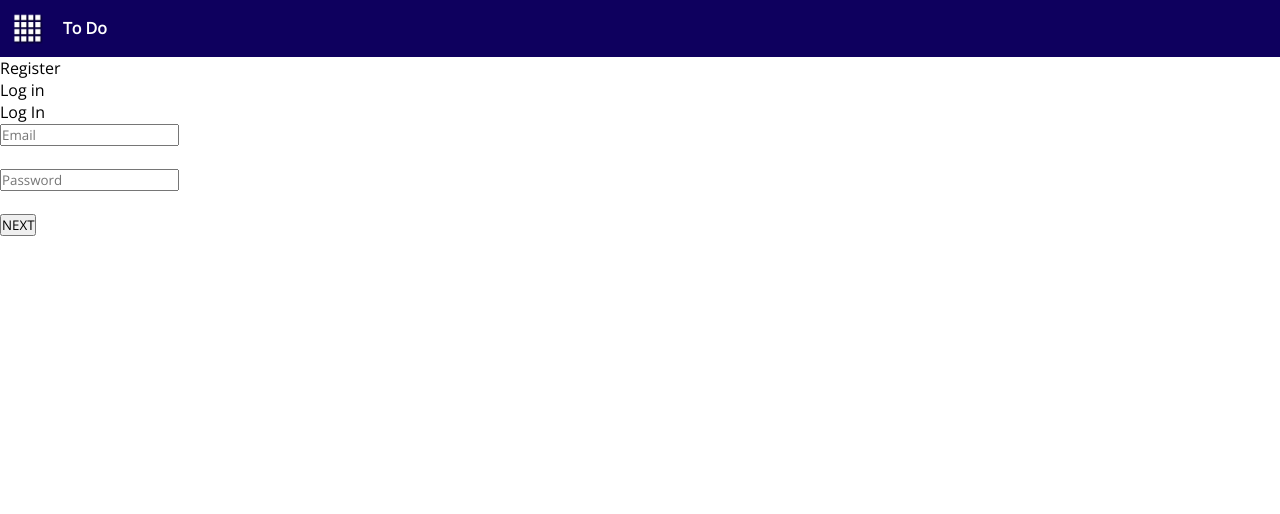
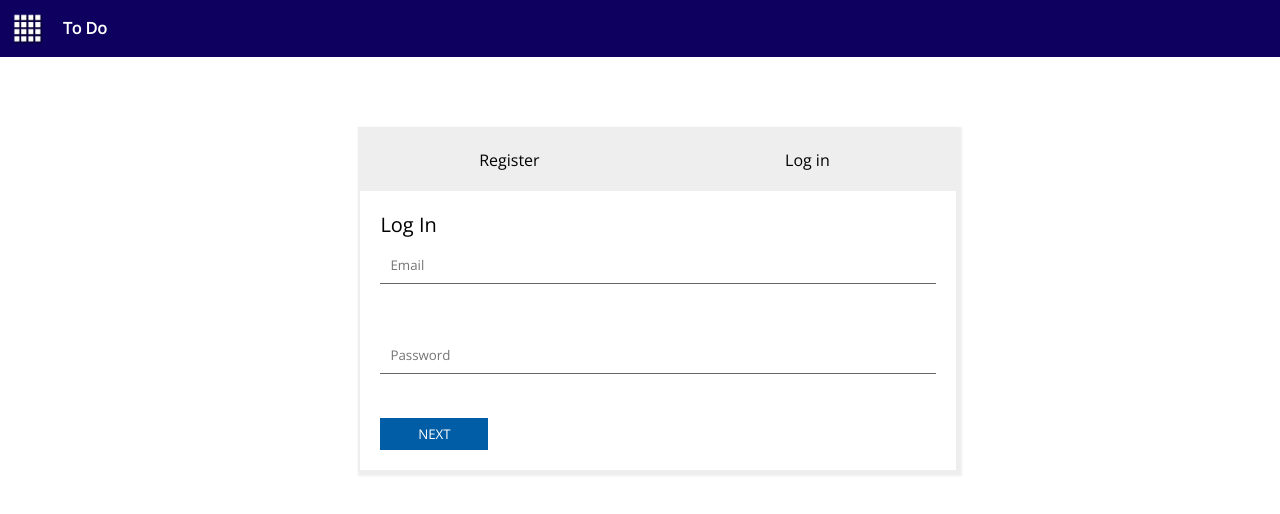
Before and after one commit to DiogoPereira56/todo-frontend, a React (Create React App) app: page / in a window 1280 px wide. Shown: the top 514 px of the page. Built offline with nearby package versions, Linux system fonts and the light colour scheme.

Commit message:
Added Styles to the Login page

```diff
--- a/src/components/LoginForm.js
+++ b/src/components/LoginForm.js
@@ -25,7 +25,7 @@ const LoginForm = () => {
           <Aside onClick={() => setLogIn(true)}>Log in</Aside>
         </Flexbox>
 
-        <Content>
+
           {logIn && (
             <Form onSubmit={(handleLogIn)}>
               <Label>Log In</Label><br/>
@@ -43,7 +43,7 @@ const LoginForm = () => {
               <Button>NEXT</Button>
             </Form>
           )}
-        </Content>
+
 
     </Wrapper>
     );
--- a/src/components/LoginForm.style.js
+++ b/src/components/LoginForm.style.js
@@ -1,28 +1,58 @@
 import styled from 'styled-components'
 
 const Wrapper = styled.div`
-
+    border: 2px solid #eee;
+    margin-top: 70px;
+    margin-left: 28%;
+    width: 600px;
+    box-shadow: 2px 2px 2px 2px #eee;
+`
+const Flexbox = styled.div`
+    display: flex;
+    background-color: #eee;
+    text-align: center;
 `
 const Aside = styled.div`
+    padding: 20px;
+    align-items: center;
+    cursor: pointer;
+    flex: 1 100%;
 
+    &:hover{
+        background-color: rgb(214, 214, 214)
+    }
 `
 const Content = styled.div`
 
 `
-const Flexbox = styled.div`
-
-`
 const Form = styled.form`
-
+    padding: 20px;
 `
 const Button = styled.button`
-
+    outline: none;
+    text-decoration: none;
+    background-color: #005da6;
+    border-color: transparent;
+    cursor: pointer;
+    color: #fff;
+    min-height: 32px;
+    min-width: 108px;
 `
 const Label = styled.label`
-
+    font-size: 20px;
 `
 const Input = styled.input`
-
+    border-style: solid;
+    padding: 6px 10px;
+    border-width: 1px;
+    border-color: rgba(0,0,0,0.6);
+    height: 36px;
+    border-top-width: 0;
+    border-left-width: 0;
+    border-right-width: 0;
+    display: block;
+    width: 100%;
+    margin-top: 10px;
 `
 
 export {Wrapper, Aside, Content, Flexbox, Form, Button, Label, Input }
```
